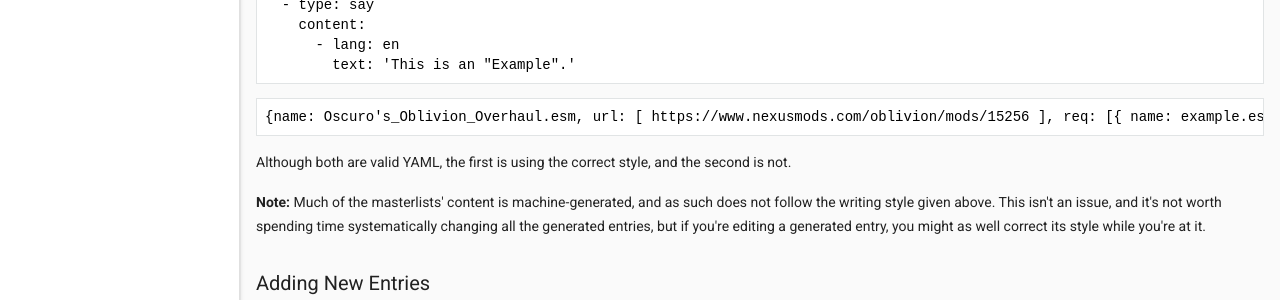
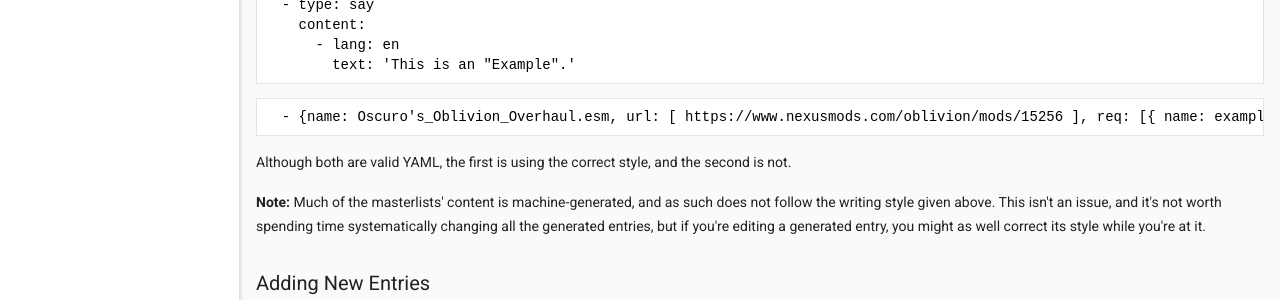
Before and after one commit to loot/loot.github.io, a Jekyll site: the page built from docs/contributing/Masterlist-Editing.html, in a window 1280 px wide. Shown: the part 1052-1352 px from the top of the page. Built offline with Jekyll 4.4.1, drawn with Linux system fonts in a browser that asks for light colours; nearby versions of some CDN libraries.

Commit message:
Update short code example

```diff
--- a/docs/contributing/Masterlist-Editing.html
+++ b/docs/contributing/Masterlist-Editing.html
@@ -51,7 +51,7 @@
       - lang: en
         text: 'This is an "Example".'</code></pre>
 
-<pre><code>{name: Oscuro's_Oblivion_Overhaul.esm, url: [ https://www.nexusmods.com/oblivion/mods/15256 ], req: [{ name: example.esp, display: '[Example Mod](https://www.example.com)', condition: 'version("Oscuro''s_Oblivion_Overhaul.esm", "15.0", ==)' }], tag: [ Actors.Spells, Graphics, Invent, Relations, Scripts, Stats, { name: -Relations, condition: file("Mart's Monster Mod for OOO.esm") or file("FCOM_Convergence.esm") }], msg: [{ type: say, content: Do not clean. "Dirty" edits are intentional and required for the mod to function., lang: eng }]}</code></pre>
+<pre><code>  - {name: Oscuro's_Oblivion_Overhaul.esm, url: [ https://www.nexusmods.com/oblivion/mods/15256 ], req: [{ name: example.esp, display: '[Example Mod](https://www.example.com)', condition: 'version("Oscuro''s_Oblivion_Overhaul.esm", "15.0", ==)' }], tag: [{ name: -Relations, condition: file("Mart''s Monster Mod for OOO.esm") or file("FCOM_Convergence.esm") }], msg: [{ type: say, content: [{ lang: en, text: This is an "Example".}, {lang: de, text: Dies ist ein "Beispiel".}]}] }</code></pre>
 
 <p>Although both are valid YAML, the first is using the correct style, and the second is not.</p>
 
```
